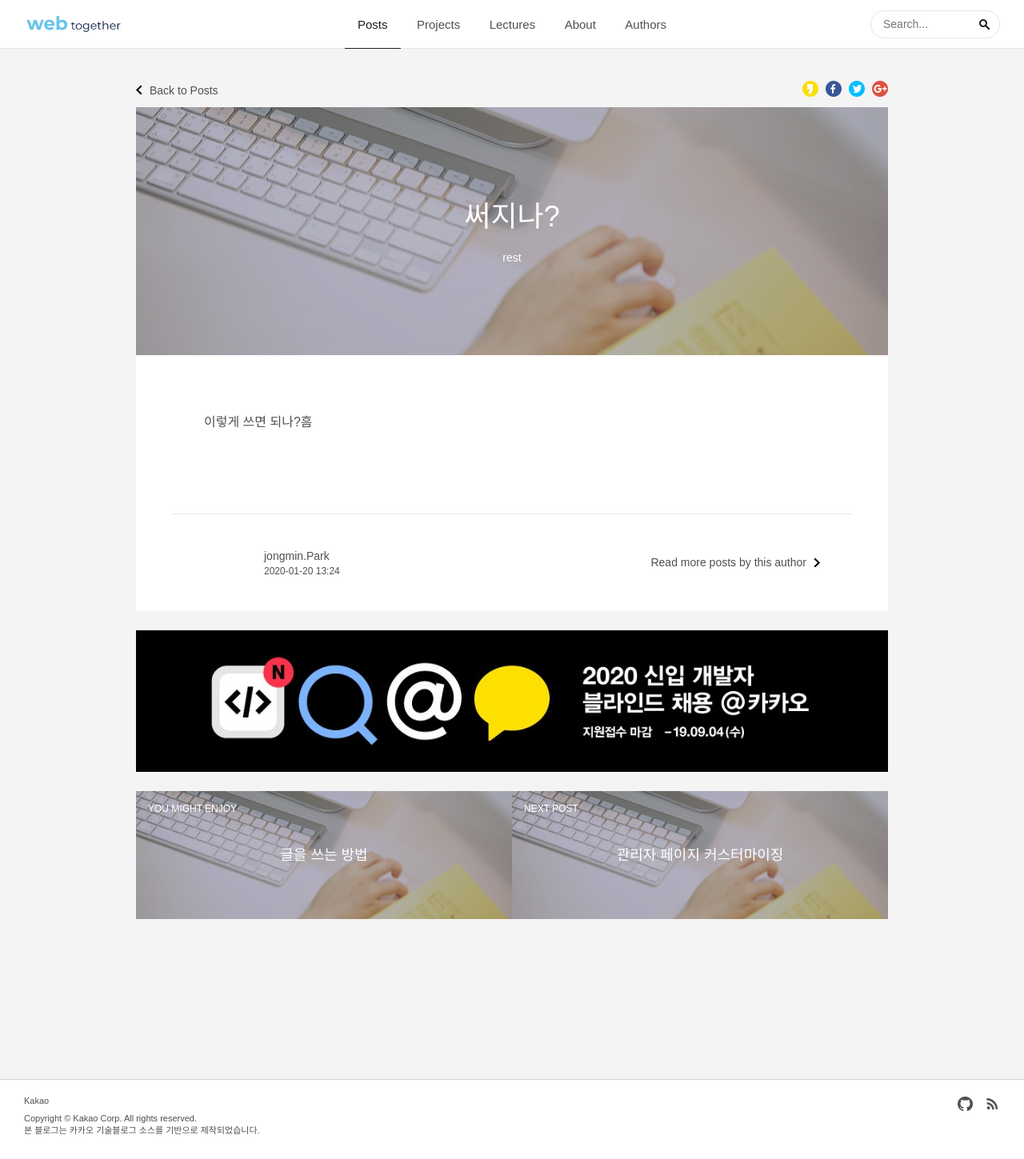
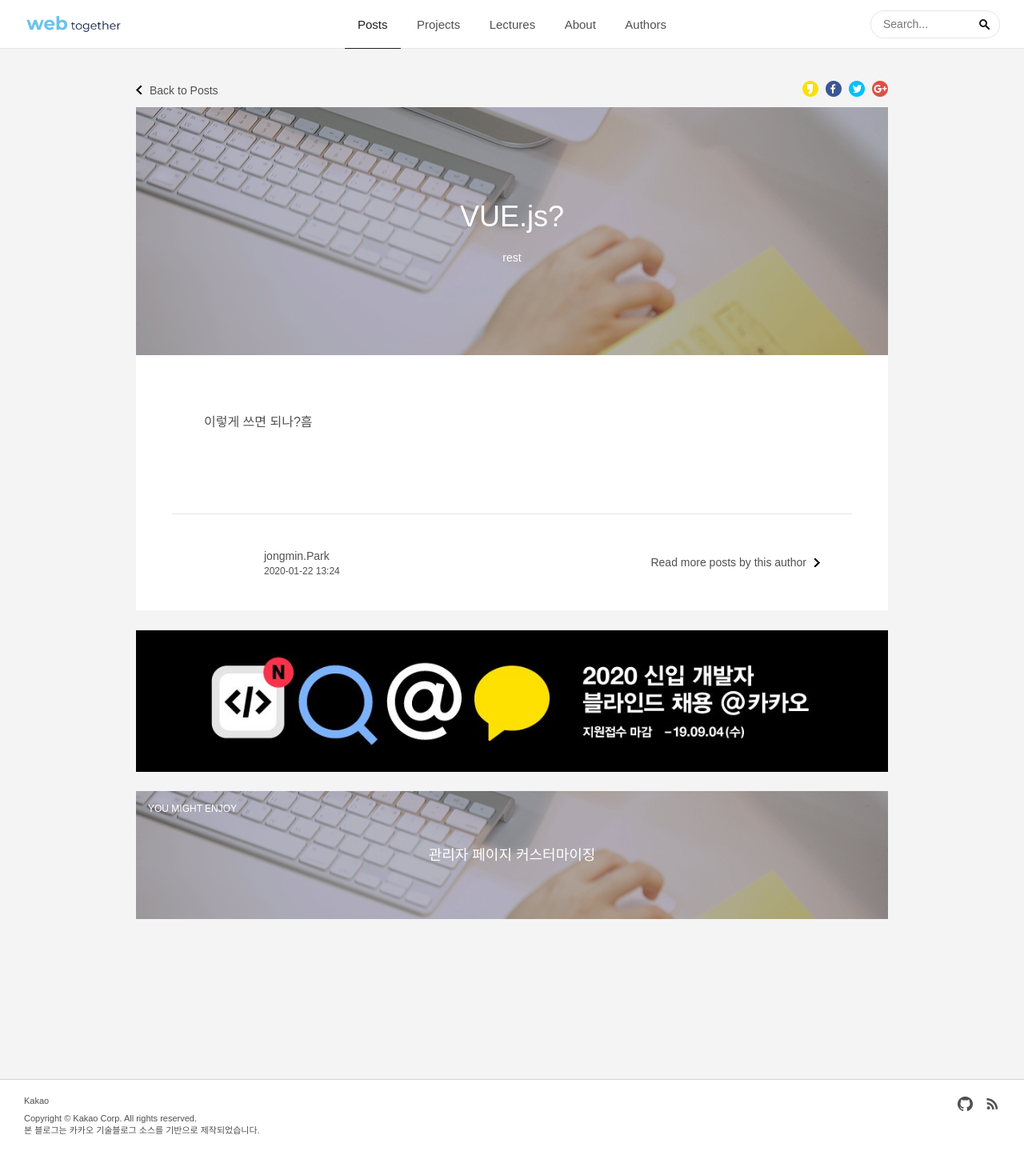
Before and after one commit to web-together/web-together.github.io, a Jekyll site: the page built from _posts/2020-01-22-test.md, in a window 1280 px wide. Shown: the whole page at 80% size. Built offline with Jekyll 4.4.1, drawn with Linux system fonts in a browser that asks for light colours; some web fonts are replaced; comment, search, counter and statistics services are not loaded.

Commit message:
Update 2020-01-22-test.md

```diff
--- a/_posts/2020-01-22-test.md
+++ b/_posts/2020-01-22-test.md
@@ -1,8 +1,8 @@
 ---
 layout: post
-title: '써지나?'
+title: 'VUE.js?'
 author: jongmin.Park
-date: 2020-01-20 13:24
+date: 2020-01-22 13:24
 tags: [rest]
 ---
 
```
